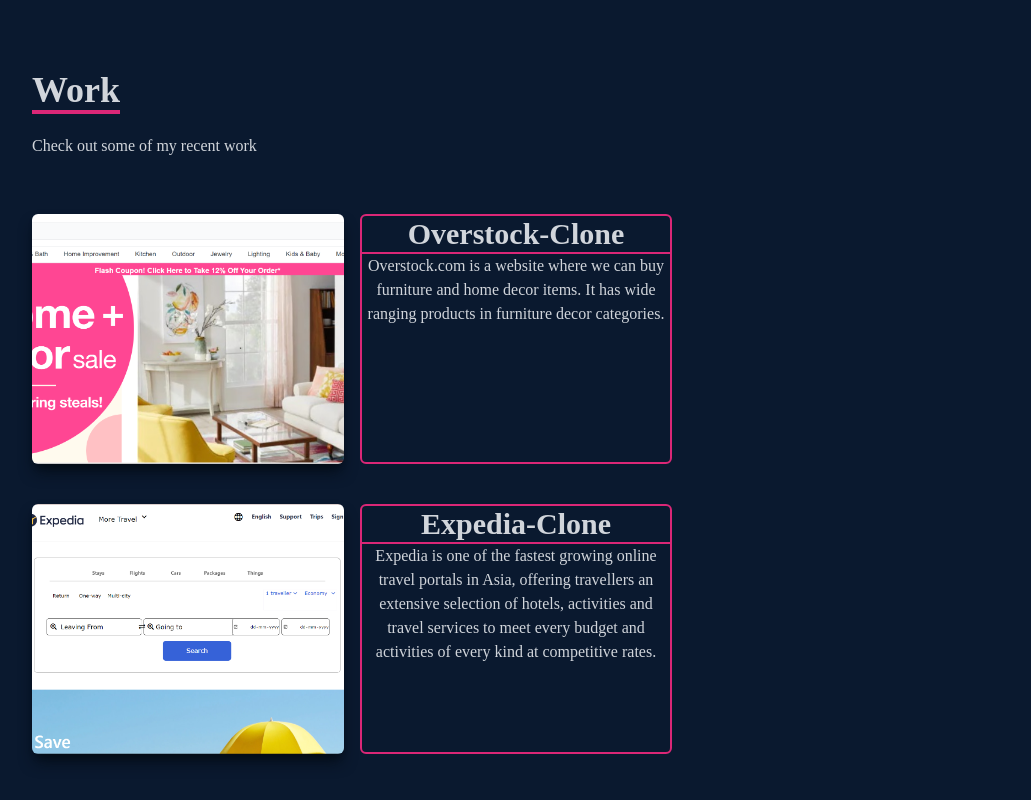
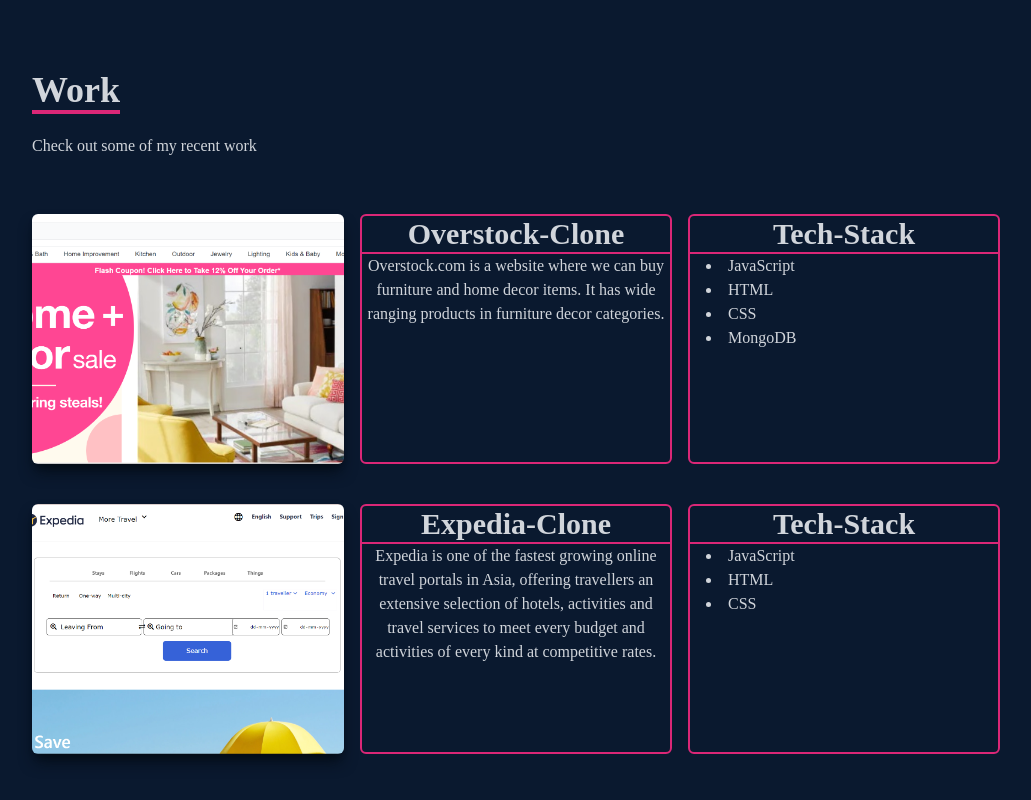
Before and after one commit to Apoorva0123/Portfolio, a React (Create React App) app: page / in a window 1280 px wide. Shown: the part 2388-3188 px from the top of the page, without its empty margins (124-1155 px from the left). Built offline with nearby package versions, Linux system fonts and the light colour scheme.

Commit message:
tech-stack added

```diff
--- a/src/components/Projects.jsx
+++ b/src/components/Projects.jsx
@@ -55,6 +55,17 @@
               categories.
             </p>
           </div>
+
+          <div className="border-2 border-pink-600 rounded-md">
+          <h3 className="font-bold text-3xl text-center border-b-2 border-pink-600">
+              Tech-Stack
+          </h3>
+          <li>JavaScript</li>
+          <li>HTML</li>
+          <li>CSS</li>
+          <li>MongoDB</li>
+          </div>
+
         </div>
         <div className="grid sm:grid-cols-2 md:grid-cols-3 gap-4 mt-10">
           {/* Grid Item */}
@@ -99,6 +110,16 @@
               of every kind at competitive rates.
             </p>
           </div>
+
+          <div className="border-2 border-pink-600 rounded-md">
+          <h3 className="font-bold text-3xl text-center border-b-2 border-pink-600">
+              Tech-Stack
+          </h3>
+          <li>JavaScript</li>
+          <li>HTML</li>
+          <li>CSS</li>
+          </div>
+
         </div>
       </div>
     </div>
```
